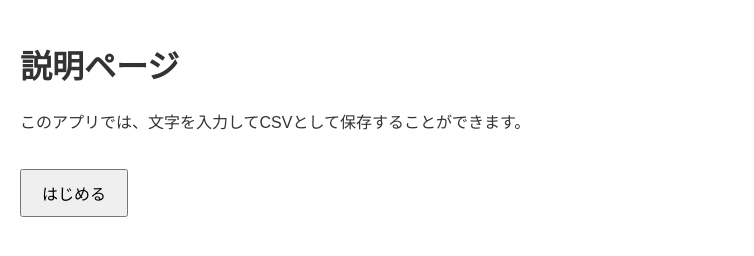
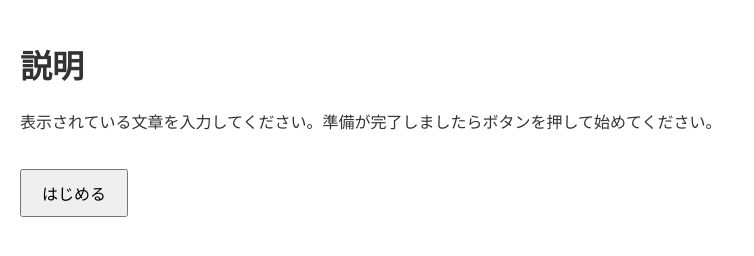
Before and after one commit to mokamonn/text-app01, a plain HTML site: page index.html in a window 1280 px wide. Shown: the whole page, without its empty margins (0-754 px from the left). Drawn offline with Linux system fonts and the light colour scheme.

Commit message:
説明ページ修正

```diff
--- a/index.html
+++ b/index.html
@@ -9,8 +9,8 @@
 <body>
   <!-- ページ1: 説明 -->
   <div id="page1" class="page active">
-    <h1>説明ページ</h1>
-    <p>このアプリでは、文字を入力してCSVとして保存することができます。</p>
+    <h1>説明</h1>
+    <p>表示されている文章を入力してください。準備が完了しましたらボタンを押して始めてください。</p>
     <button onclick="goToPage(2)">はじめる</button>
   </div>
 
```
